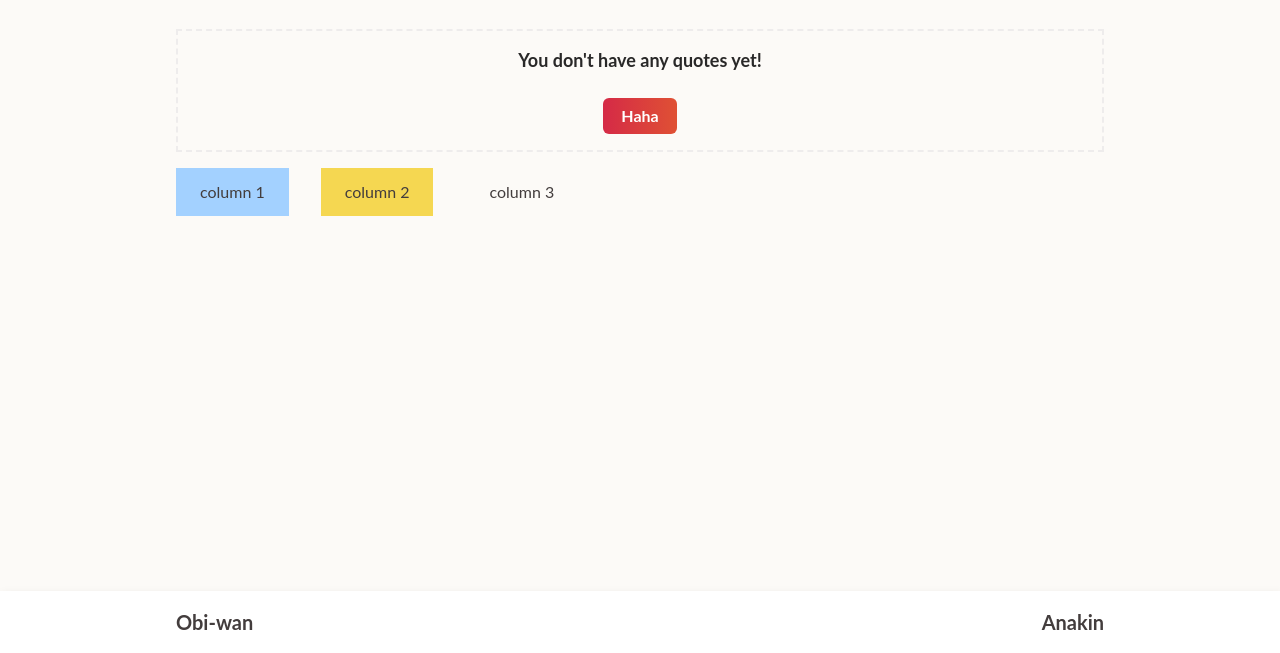
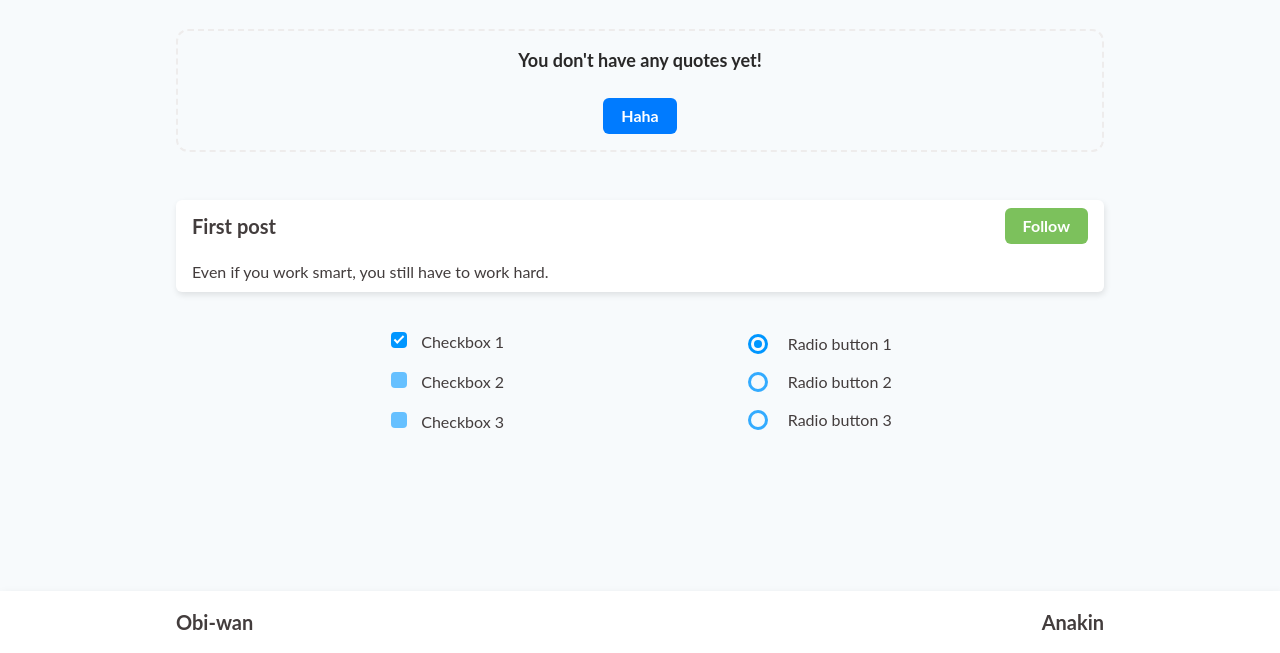
Before and after one commit to hungle00/jedi-ui, a website: page index.html in a window 1280 px wide. Shown: the part 147-800 px from the top of the page. Drawn offline with nearby package versions, Linux system fonts and the light colour scheme; files that its build step writes are made by us from their sources.

Commit message:
add some components and utilities

```diff
--- a/application.scss
+++ b/application.scss
@@ -10,13 +10,15 @@
 // Components
 @import "components/btn";
 @import "components/form";
-@import "components/quote";
+@import "components/card";
 @import "components/error_message";
 @import "components/visually_hidden";
 @import "components/flash";
 @import "components/navbar";
 @import "components/empty_state";
-@import "components/quote_footer";
+@import "components/checkbox";
+@import "components/radio_button";
+@import "components/footer";
 @import "components/header";
 @import "components/layout";
 
@@ -25,3 +27,4 @@
 @import "utilities/flex";
 @import "utilities/spacing";
 @import "utilities/background";
+@import "utilities/border"
--- a/components/_btn.scss
+++ b/components/_btn.scss
@@ -20,20 +20,20 @@
 
   &--primary {
     color: var(--color-white);
-    background-image: linear-gradient(to right, var(--color-primary), var(--color-primary-rotate));
+    background-color: var(--color-primary);
 
     &:hover,
     &:focus,
     &:focus-within,
     &:active {
       color: var(--color-white);
-      filter: saturate(1.4) brightness(115%);
+      filter: brightness(92%);
     }
   }
 
   &--secondary {
     color: var(--color-white);
-    background-image: linear-gradient(to right, var(--color-secondary), var(--color-secondary-rotate));
+    background-color: var(--color-secondary);
 
     &:hover,
     &:focus,
--- a/components/_quote.scss
+++ b/components/_card.scss
@@ -1,9 +1,4 @@
-.quote {
-  display: flex;
-  justify-content: space-between;
-  align-items: center;
-  gap: var(--space-s);
-
+.card {
   background-color: var(--color-white);
   border-radius: var(--border-radius);
   box-shadow: var(--shadow-small);
@@ -14,6 +9,22 @@
     padding: var(--space-xs) var(--space-m);
   }
 
+  &__header {
+    display: flex;
+    justify-content: space-between;
+    align-items: center;
+    gap: var(--space-s);
+  }
+
+  &__title {
+    font-size: var(--font-size-xl);
+    font-weight: bold;
+  }
+
+  &__body {
+    margin-top: var(--space-m);
+  }
+
   &__actions {
     display: flex;
     flex: 0 0 auto;
--- /dev/null
+++ b/components/_checkbox.scss
@@ -0,0 +1,44 @@
+.squaredcheck {
+  position: relative;
+  margin: var(--space-m) auto;
+  label {
+    width: var(--space-m);
+    height: var(--space-m);
+    cursor: pointer;
+    position: absolute;
+    background: lighten(#0096FF, 20%);
+    border-radius: var(--border-radius-s);
+    &:after {
+      content: '';
+      width: 10px;
+      height: 5px;
+      position: absolute;
+      top: 4px;
+      left: 3px;
+      border: 2px solid #fff;
+      border-top: none;
+      border-right: none;
+      background: transparent;
+      opacity: 0;
+      transform: rotate(-45deg);
+    }
+    &:hover::after {
+      opacity: 0.3;
+    }
+  }
+  span {
+    position: absolute;
+    transform: translateY(-2px);
+    width: 300px;
+    left: 30px;
+  }
+  input[type=checkbox] {
+    visibility: hidden;
+    &:checked + label {
+      background: #0096FF;
+    }
+    &:checked + label:after {
+      opacity: 1;
+    }
+  }
+}
--- a/components/_flash.scss
+++ b/components/_flash.scss
@@ -17,7 +17,7 @@
     font-size: var(--font-size-s);
     color: var(--color-white);
     padding: var(--space-xs) var(--space-m);
-    background-color: var(--color-dark);
+    background-color: var(--color-warning);
     animation: appear-then-fade 4s both;
     border-radius: 999px;
   }
--- a/components/_quote_footer.scss
+++ b/components/_footer.scss
@@ -1,4 +1,4 @@
-.quote-footer {
+.footer {
   position: fixed;
   bottom: 0;
   width: 100%;
--- /dev/null
+++ b/components/_radio_button.scss
@@ -0,0 +1,57 @@
+.circlecheck {
+  display: block;
+  position: relative;
+  margin: var(--space-xs) auto;
+  input[type=radio]{
+    position: absolute;
+    visibility: hidden;
+  }
+
+  label{
+    display: block;
+    position: relative;
+    line-height: 30px;
+    padding: 5px 10px 5px 40px;
+    height: 30px;
+    z-index: 2;
+    cursor: pointer;
+  }
+
+  .outer-circle{
+    display: block;
+    position: absolute;
+    border: 3px solid #AAAAAA;
+    border-radius: 100%;
+    height: 20px;
+    width: 20px;
+    top: 10px;
+    left: 0px;
+    z-index: 1;
+    transition: border .25s linear;
+    &:before {
+      display: block;
+      position: absolute;
+      content: '';
+      border-radius: 100%;
+      height: 8px;
+      width: 8px;
+      top: 3px;
+      left: 3px;
+      margin: auto;
+      transition: background 0.25s linear;
+    }
+  }
+  input[type=radio] {
+    &.circle ~ .outer-circle {
+      border-color: lighten(#0096FF, 10%);
+    }
+  }
+
+  input[type=radio].circle:checked ~ .outer-circle {
+    border: 3px solid #0096FF;
+  }
+
+  input[type=radio].circle:checked ~ .outer-circle::before{
+    background: #0096FF;
+  }
+}
--- a/config/_reset.scss
+++ b/config/_reset.scss
@@ -15,11 +15,7 @@ html {
 }
 
 body {
-  display: flex;
-  flex-direction: column;
   min-height: 100%;
-
-  background-color: var(--color-surface);
   color: var(--color-text-body);
   line-height: var(--line-height-body);
   font-family: var(--font-family-sans);
--- a/config/_variables.scss
+++ b/config/_variables.scss
@@ -34,8 +34,9 @@
 
 
   // Application colors
-  --color-primary:          hsl(350, 67%, 50%);
-  --color-primary-rotate:   hsl(10, 73%, 54%);
+  --color-warning:          hsl(350, 67%, 50%);
+  --color-primary:          hsl(211, 100%, 50%);
+  --color-primary-rotate:   hsl(211, 100%, 41%);
   --color-primary-bg:       hsl(0, 85%, 96%);
   --color-secondary:        hsl(101, 45%, 56%);
   --color-secondary-rotate: hsl(120, 45%, 56%);
@@ -44,11 +45,12 @@
 
   // Neutral colors
   --color-white:      hsl(0, 0%, 100%);
-  --color-surface: hsl(30, 50%, 98%);
+  --color-surface: hsl(210, 50%, 98%);
   --color-light:      hsl(0, 6%, 93%);
   --color-dark:       var(--color-text-header);
 
   // Border radius
+  --border-radius-s: 0.25rem;
   --border-radius: 0.375rem;
 
   // Border
--- a/index.html
+++ b/index.html
@@ -5,7 +5,7 @@
     <title>Jedi UI</title>
     <link rel="stylesheet" href="dist/index.css">
   </head>
-  <body>
+  <body class="bg-surface display-flex flex-direction-column">
     <header class="navbar">
         <div class="navbar__brand">
         Jedi
@@ -20,27 +20,61 @@
         <h1>Quotes</h1>
         <button class="btn btn--dark">Hello there</button>
       </div>
-      <div class="empty-state">
+      <div class="empty-state border-radius-s">
         <p class="empty-state__text">
           You don't have any quotes yet!
         </p>
         <a href="#" class="btn btn--primary">Haha</a>
       </div>
 
-      <div class="display-flex gap-xl margin-top-m">
-        <div class="padding-x-l padding-y-s bg-glint">
-          column 1
+      <div class="flash">
+        <div class="flash__message">Test flash</div>
+      </div>
+      <div class="margin-top-3xl card">
+        <div class="card__header">
+          <p class="card__title">First post</p>
+          <div class="card__actions">
+            <a class="btn btn--secondary">Follow</a>
+          </div>
         </div>
-        <div class="padding-x-l padding-y-s bg-tertiary">
-          column 2
+        <div class="card__body">Even if you work smart, you still have to work hard.</div>
+      </div>
+      <div class="margin-l display-flex justify-content-space-around">
+        <div>
+          <div class="squaredcheck">
+            <input type="checkbox" value="None" id="squaredcheck" name="check" checked />
+            <label for="squaredcheck"><span>Checkbox 1</span></label>
+          </div>
+          <div class="squaredcheck">
+            <input type="checkbox" value="None" id="squaredcheck2" name="check"  />
+            <label for="squaredcheck2"><span>Checkbox 2</span></label>
+          </div>
+          <div class="squaredcheck">
+            <input type="checkbox" value="None" id="squaredcheck3" name="check"  />
+            <label for="squaredcheck3"><span>Checkbox 3</span></label>
+          </div>
         </div>
-        <div class="padding-x-l padding-y-s">
-          column 3
+        <div>
+          <div class="circlecheck">
+            <input type="radio" id="f-option" class="circle" name="selector" checked>
+            <label for="f-option">Radio button 1</label>
+            <div class="outer-circle"></div>
+          </div>
+          <div class="circlecheck">
+            <input type="radio" id="g-option" class="circle" name="selector">
+            <label for="g-option">Radio button 2</label>
+            <div class="outer-circle"></div>
+          </div>
+          <div class="circlecheck">
+            <input type="radio" id="h-option" class="circle" name="selector">
+            <label for="h-option">Radio button 3</label>
+            <div class="outer-circle"></div>
+          </div>
         </div>
       </div>
     </main>
-    <footer class="quote-footer">
-      <div class="quote-footer__inner container">
+    <footer class="footer">
+      <div class="footer__inner container">
         <div>Obi-wan</div>
         <div>Anakin</div>
       </div>
--- /dev/null
+++ b/utilities/_border.scss
@@ -0,0 +1,29 @@
+.border {
+  border: 1px solid var(--color-text-body);
+}
+
+.border-top {
+  border-top: 1px solid var(--color-text-body);
+}
+
+.border-bottom {
+  border-bottom: 1px solid var(--color-text-body);
+}
+
+.border-left {
+  border-left: 1px solid var(--color-text-body);
+}
+
+.border-right {
+  border-right: 1px solid var(--color-text-body);
+}
+
+@each $size in (2xs, xs, s, m) {
+  .border-radius-#{$size} {
+    border-radius: var(--space-#{$size});
+  }
+}
+
+.border-rounded {
+  border-radius: 50%;
+}
```
